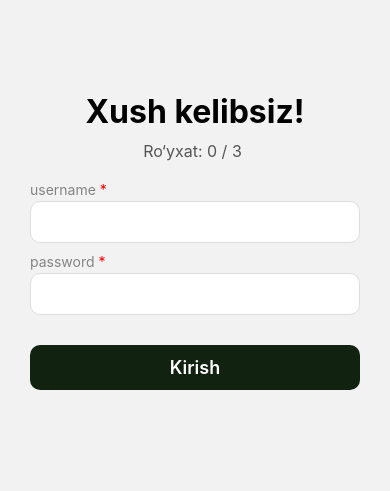
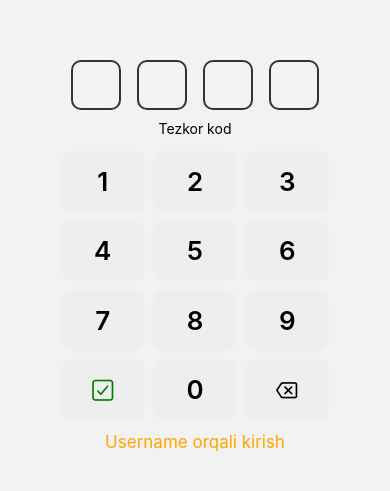
Before and after one commit to Turdiyevv/native-weather, a React Native app: screen /LoginCodePage in a window 390 px wide. Shown: the part 181-672 px from the top of the page. Built offline with nearby package versions, Linux system fonts and the light colour scheme.

Commit message:
login password width code

```diff
--- a/App.tsx
+++ b/App.tsx
@@ -1,4 +1,4 @@
-import React from "react";
+import React, {useEffect, useState} from "react";
 import { NavigationContainer } from "@react-navigation/native";
 import { createNativeStackNavigator } from "@react-navigation/native-stack";
 import { enableScreens } from "react-native-screens";
@@ -14,12 +14,31 @@ import { RootStackParamList } from "./pages/types";
 import FlashMessage from "react-native-flash-message";
 import CustomHeader from "./components/CustomHeader";
 import {Platform, StatusBar, View, StyleSheet} from "react-native";
+import LoginCodePage from "./pages/LoginCodePage";
+import AsyncStorage from "@react-native-async-storage/async-storage";
 
 enableScreens();
 
 const Stack = createNativeStackNavigator<RootStackParamList>();
 
 const App: React.FC = () => {
+    const [initialRoute, setInitialRoute] = useState<keyof RootStackParamList | null>(null);
+    const checkUsers = async () => {
+      const usersStr = await AsyncStorage.getItem("users");
+      const users = usersStr ? JSON.parse(usersStr) : [];
+      if (users.length > 0) {
+        setInitialRoute("LoginCodePage");
+      } else {
+        setInitialRoute("LoginPage");
+      }
+    };
+    useEffect(() => {
+        checkUsers();
+    }, []);
+
+
+  // Hali aniqlanmagan bo‘lsa, hech nima chizmay turamiz
+  if (!initialRoute) return null;
   return (
       <>
         <StatusBar
@@ -28,11 +47,12 @@ const App: React.FC = () => {
         />
         <NavigationContainer>
           <Stack.Navigator
-            initialRouteName="LoginPage"
+            initialRouteName={initialRoute}
             screenOptions={{
               headerShown: true,
             }}
           >
+            <Stack.Screen options={{ headerShown: false }} name="LoginCodePage" component={LoginCodePage} />
             <Stack.Screen options={{ headerShown: false }} name="LoginPage" component={LoginPage} />
             <Stack.Screen
               name="MainPage"
--- a/components/ConfirmModal.tsx
+++ b/components/ConfirmModal.tsx
@@ -41,12 +41,12 @@ export default function ConfirmModal({ visible, message, onConfirm, onCancel }:
 const styles = StyleSheet.create({
     divider: {
       width: 1,
-      backgroundColor: "#e8e8e8",
+      backgroundColor: "#cdcdcd",
       marginVertical: 3,
     },
   overlay: {
     flex:1,
-    backgroundColor: "rgba(108,108,108,0.58)",
+    backgroundColor: "rgba(60,60,60,0.58)",
     justifyContent:"center",
     alignItems:"center",
   },
@@ -75,7 +75,7 @@ const styles = StyleSheet.create({
     alignItems: "center",
   },
   canBtnText: {
-    color: "gray",
+    color: "#000",
     fontSize: 16,
   },
   btnText: {
--- /dev/null
+++ b/components/PasswordCodeInput.tsx
@@ -0,0 +1,121 @@
+import React, {useEffect, useState} from "react";
+import {View, Text, TouchableOpacity, StyleSheet, Vibration} from "react-native";
+import {Ionicons} from "@expo/vector-icons";
+
+export default function PasswordCodeInput({ onComplete, title, color, status }: any) {
+  const [code, setCode] = useState<string>("");
+  useEffect(() => {
+    if (status === true) {
+      setCode("");
+    }
+  }, [status]);
+  const handlePress = (digit: string) => {
+    if (code.length >= 4) return;
+    const newCode = code + digit;
+    setCode(newCode);
+    Vibration.vibrate(30);
+
+  };
+  const getCode = () => {
+    if (code.length === 4) {
+      setTimeout(() => {
+        onComplete(code);
+      }, 150);
+      Vibration.vibrate(40);
+    }
+  }
+  const handleDelete = () => {
+    setCode(code.slice(0, -1));
+    Vibration.vibrate(40);
+  };
+
+  return (
+    <View style={styles.container}>
+      {/* 4 ta katak */}
+      <View style={styles.codeRow}>
+        {[0, 1, 2, 3].map((i) => (
+          <View key={i} style={styles.codeBox}>
+            <Text style={styles.codeText}>{code[i] || ""}</Text>
+          </View>
+        ))}
+      </View>
+        {title ? (
+            <Text style={[styles.title, {color: color}]}>{title}</Text>
+        ) :
+        <Text style={styles.title}>Tezkor kod</Text>}
+      <View style={styles.keyboard}>
+        {[1, 2, 3, 4, 5, 6, 7, 8, 9].map((n) => (
+          <TouchableOpacity
+            key={n}
+            style={styles.key}
+            onPress={() => handlePress(String(n))}
+          >
+            <Text style={styles.keyText}>{n}</Text>
+          </TouchableOpacity>
+        ))}
+
+        <TouchableOpacity style={styles.key} onPress={() => getCode()}>
+            <Ionicons style={styles.keyText} name="checkbox-outline" color="green"/>
+        </TouchableOpacity>
+        <TouchableOpacity style={styles.key} onPress={() => handlePress("0")}>
+          <Text style={styles.keyText}>0</Text>
+        </TouchableOpacity>
+        <TouchableOpacity style={styles.key} onPress={handleDelete}>
+            <Ionicons style={styles.keyText} name="backspace-outline"/>
+        </TouchableOpacity>
+      </View>
+    </View>
+  );
+}
+
+const styles = StyleSheet.create({
+  container: { alignItems: "center", marginTop: 30 },
+
+  codeRow: {
+    flexDirection: "row",
+    justifyContent: "center",
+    marginBottom: 10,
+  },
+  title:{
+      marginBottom:10,
+  },
+  codeBox: {
+    width: 50,
+    height: 50,
+    borderWidth: 2,
+    borderColor: "#333",
+    borderRadius: 10,
+    marginHorizontal: 8,
+    justifyContent: "center",
+    alignItems: "center",
+  },
+  codeText: {
+    fontSize: 28,
+    fontWeight: "500",
+    color: "#111",
+  },
+
+  keyboard: {
+    width: "80%",
+    flexDirection: "row",
+    flexWrap: "wrap",
+    justifyContent: "center",
+  },
+  key: {
+    width: "30%",
+    paddingVertical: 15,
+    margin: "1.5%",
+    backgroundColor: "#eee",
+    borderRadius: 12,
+    justifyContent: "center",
+    alignItems: "center",
+  },
+  keyText: {
+    fontSize: 26,
+    fontWeight: "600",
+  },
+  keyEmpty: {
+    width: "30%",
+    margin: "1.5%",
+  },
+});
--- a/components/TextField.tsx
+++ b/components/TextField.tsx
@@ -8,6 +8,7 @@ interface TextFieldProps extends TextInputProps {
   placeholder?: string;
   required?: boolean;
   errorMessage?: string;
+  minLength?: number;
 }
 
 export default function TextField({
@@ -17,11 +18,13 @@ export default function TextField({
   placeholder,
   required = false,
   errorMessage = "Bu maydon to‘ldirilishi shart!",
+  minLength = 6,
   ...rest
 }: TextFieldProps) {
   const [touched, setTouched] = useState(false);
 
   const showError = required && touched && value.trim().length === 0;
+  const showMinLengthError = touched && value.length > 0 && value.length < minLength;
 
   return (
     <View style={{ width: "100%", marginBottom: 10 }}>
@@ -33,7 +36,7 @@ export default function TextField({
         style={[
           styles.input,
             { color: "#121" },
-          showError && styles.errorBorder
+          (showError || showMinLengthError) && styles.errorBorder
         ]}
         cursorColor="#000"
         selectionColor="#000"
@@ -49,6 +52,11 @@ export default function TextField({
 
       {showError && (
         <Text style={styles.errorText}>{errorMessage}</Text>
+      )}
+      {showMinLengthError && (
+        <Text style={styles.errorText}>
+          {label} kamida {minLength} ta belgi bo'lishi kerak
+        </Text>
       )}
     </View>
   );
--- a/pages/LogIn.tsx
+++ b/pages/LogIn.tsx
@@ -6,7 +6,7 @@ import {
   StyleSheet,
   KeyboardAvoidingView,
   Platform,
-  ScrollView
+  ScrollView, BackHandler
 } from "react-native";
 import AsyncStorage from "@react-native-async-storage/async-storage";
 import { showMessage } from "react-native-flash-message";
@@ -17,6 +17,7 @@ import {maskPassword} from "../utills/utill";
 export default function LoginPage({ navigation }: any) {
   const [username, setUsername] = useState("");
   const [password, setPassword] = useState("");
+  const [passwordCode, setPasswordCode] = useState("");
   const [userCount, setUserCount] = useState(0);
   const [modalVisible, setModalVisible] = React.useState(false);
   const [pass, setPass] = useState("");
@@ -29,8 +30,23 @@ export default function LoginPage({ navigation }: any) {
     loadCount();
   }, []);
 
+  useEffect(() => {
+    const onBackPress = () => {
+      navigation.replace("LoginCodePage");
+      return true;
+    };
+    const backHandler = BackHandler.addEventListener(
+      "hardwareBackPress",
+      onBackPress
+    );
+    return () => backHandler.remove();
+  }, []);
+
   const handleLogin = async () => {
     if (!username.trim() || !password.trim()) {
+      return;
+    }
+    if (username.trim().length < 6 || password.trim().length < 6) {
       return;
     }
     try {
@@ -59,7 +75,6 @@ export default function LoginPage({ navigation }: any) {
         });
         return;
       }
-
       const userToSet = existingUser || null;
       if (userToSet) {
         await AsyncStorage.setItem("activeUser", JSON.stringify(userToSet));
@@ -88,7 +103,7 @@ export default function LoginPage({ navigation }: any) {
         <View style={styles.container}>
           <Text style={styles.title}>Xush kelibsiz!</Text>
           <View style={styles.countBox}>
-            <Text style={styles.count}>Ro‘yxat: {userCount} / 3</Text>
+            <Text style={styles.count}>Hisoblar: {userCount} / 3</Text>
             <Text style={styles.pass}> {pass}</Text>
           </View>
           <TextField
@@ -96,6 +111,7 @@ export default function LoginPage({ navigation }: any) {
             value={username}
             onChangeText={setUsername}
             required
+            minLength={6}
           />
           <TextField
             label={"password"}
@@ -103,6 +119,7 @@ export default function LoginPage({ navigation }: any) {
             secureTextEntry
             onChangeText={setPassword}
             required
+            minLength={6}
           />
           <TouchableOpacity style={styles.btn} onPress={handleLogin}>
             <Text style={styles.btnText}>Kirish</Text>
@@ -119,6 +136,7 @@ export default function LoginPage({ navigation }: any) {
             const newUser = {
               username,
               password,
+              passwordCode,
               userinfo: {
                 firstName: "",
                 lastName: "",
--- /dev/null
+++ b/pages/LoginCodePage.tsx
@@ -0,0 +1,64 @@
+import React, { useState } from "react";
+import { View, Text, StyleSheet, TouchableOpacity } from "react-native";
+import PasswordCodeInput from "../components/PasswordCodeInput";
+import AsyncStorage from "@react-native-async-storage/async-storage";
+
+export default function LoginCodePage({ navigation }: any) {
+  const [statusTitle, setStatusTitle] = useState("");
+  const [statusColor, setStatusColor] = useState("");
+  const [resetCode, setResetCode] = useState(false);
+
+  const handleCode = async (code: string) => {
+    const usersStr = await AsyncStorage.getItem("users");
+    const users = usersStr ? JSON.parse(usersStr) : [];
+
+    const matchedUser = users.find((u: any) => u.passwordCode === code);
+
+    if (matchedUser) {
+      await AsyncStorage.setItem("activeUser", JSON.stringify(matchedUser));
+      setStatusTitle("✔ Tasdiqlandi");
+      setStatusColor("green");
+      setResetCode(false);
+      setTimeout(() => {
+        setResetCode(true);
+        setStatusTitle("");
+        setStatusColor("");
+        navigation.replace("MainPage");
+      }, 800);
+    } else {
+      setStatusTitle("✖ Tasdiqlanmadi");
+      setStatusColor("red");
+      setResetCode(false);
+      setTimeout(() => {
+        setResetCode(true);
+        setStatusTitle("");
+        setStatusColor("");
+      }, 800);
+    }
+  };
+
+  return (
+    <View style={styles.container}>
+      <PasswordCodeInput
+        onComplete={handleCode}
+        title={statusTitle}
+        color={statusColor}
+        status={resetCode}
+      />
+      <TouchableOpacity onPress={() => navigation.replace("LoginPage")}>
+        <Text style={styles.closeBox}>Username orqali kirish</Text>
+      </TouchableOpacity>
+    </View>
+  );
+}
+
+const styles = StyleSheet.create({
+  container: { flex: 1, justifyContent: "center", paddingHorizontal: 20 },
+  closeBox: {
+    color: "orange",
+    fontSize: 17,
+    marginTop: 8,
+    justifyContent: "center",
+    marginHorizontal: "auto",
+  },
+});
--- a/pages/Main.tsx
+++ b/pages/Main.tsx
@@ -209,7 +209,7 @@ export default function MainPage({ navigation }) {
             )}
           </TouchableOpacity>
         </View>
-        <SectionList
+        <SectionList style={{marginBottom: 65}}
           sections={groupedTasks}
           keyExtractor={(item) => item.id}
           renderSectionHeader={({ section }) => (
--- a/pages/ProfileViewPage.tsx
+++ b/pages/ProfileViewPage.tsx
@@ -18,6 +18,7 @@ import { logout } from "../utills/LogOut";
 import { Ionicons } from "@expo/vector-icons";
 import ConfirmModal from "../components/ConfirmModal";
 import {showMessage} from "react-native-flash-message";
+import PasswordCodeInput from "../components/PasswordCodeInput";
 
 const screenWidth = Dimensions.get("window").width;
 
@@ -29,6 +30,10 @@ export function ProfileViewPage() {
   const avatarAnim = useRef(new Animated.Value(0)).current;
   const [modalVisible, setModalVisible] = useState(false);
   const [deleteModalVisible, setDeleteModalVisible] = useState(false);
+  const [passwordCode, setPasswordCode] = useState("");
+  const [statusTitle, setStatusTitle] = useState("");
+  const [statusColor, setStatusColor] = useState("");
+  const [passwordBoxVisible, setPasswordBoxVisible] = useState(false);
 
   const loadActiveUser = async () => {
     try {
@@ -102,6 +107,9 @@ export function ProfileViewPage() {
     });
     navigation.replace("LoginPage");
   };
+  const openPasswordBox = async () => {
+    setPasswordBoxVisible(!passwordBoxVisible);
+  }
 
   return (
     <ScrollView
@@ -146,6 +154,22 @@ export function ProfileViewPage() {
       </View>
 
       <View style={styles.infoBox}>
+        <View style={styles.btns}>
+          <TouchableOpacity
+            style={styles.editButton}
+            onPress={() => navigation.navigate("ProfileEdit")}
+          >
+            <Text style={styles.editText}>Tahrirlash</Text>
+            <Ionicons name="pencil" size={14} color="#121" />
+          </TouchableOpacity>
+          <TouchableOpacity
+            style={styles.outButton}
+            onPress={() => setModalVisible(true)}
+          >
+            <Text style={styles.outText}>Chiqish</Text>
+            <Ionicons name="log-out" size={14} color="red" />
+          </TouchableOpacity>
+        </View>
         <Text style={styles.label}>Telefon:</Text>
         <Text style={styles.value}>{user?.phone}</Text>
 
@@ -158,9 +182,12 @@ export function ProfileViewPage() {
 
       <View style={styles.infoBox}>
         <View style={styles.settingsText}>
-          <Ionicons name="settings" size={24} color="#555"/>
+          <Ionicons name="settings" size={20} color="#555"/>
           <Text style={styles.settingsTitle}>Sozlamalar</Text>
         </View>
+        <TouchableOpacity onPress={openPasswordBox}>
+          <Text style={styles.loginCode}>Oson kirish kodi</Text>
+        </TouchableOpacity>
         <TouchableOpacity onPress={deleteAccount}>
           <Text style={styles.deleteText}>Hisobni butunlay o'chirish</Text>
         </TouchableOpacity>
@@ -169,22 +196,60 @@ export function ProfileViewPage() {
         {/*</TouchableOpacity>*/}
       </View>
 
-      <View style={styles.btns}>
-        <TouchableOpacity
-          style={styles.editButton}
-          onPress={() => navigation.navigate("ProfileEdit")}
-        >
-          <Text style={styles.editText}>Tahrirlash</Text>
-        </TouchableOpacity>
-        <TouchableOpacity
-          style={styles.outButton}
-          onPress={() => setModalVisible(true)}
-        >
-          <Text style={styles.outText}>Chiqish</Text>
-        </TouchableOpacity>
-      </View>
 
-      {/* Logout confirm modal */}
+      {passwordBoxVisible && (
+        <View style={styles.infoBox}>
+          <PasswordCodeInput
+            onComplete={async (code) => {
+              setPasswordCode(code);
+
+              const activeUserStr = await AsyncStorage.getItem("activeUser");
+              const activeUser = activeUserStr ? JSON.parse(activeUserStr) : null;
+              if (!activeUser) return;
+
+              const usersStr = await AsyncStorage.getItem("users");
+              let users = usersStr ? JSON.parse(usersStr) : [];
+
+              // Kod boshqa userlarda mavjudligini tekshirish
+              const isCodeTaken = users.some(
+                (u: any) => u.username !== activeUser.username && u.passwordCode === code
+              );
+
+              if (isCodeTaken) {
+                setStatusTitle("⚠ Allaqachon egallangan");
+                setStatusColor("orange");
+                setTimeout(() => {
+                  setStatusTitle("");
+                  setStatusColor("");
+                }, 2000);
+                return;
+              }
+
+              // Agar kod erkin bo‘lsa, activeUser ga qo‘shish
+              activeUser.passwordCode = code;
+              const updatedUsers = users.map((u: any) =>
+                u.username === activeUser.username ? activeUser : u
+              );
+
+              await AsyncStorage.setItem("users", JSON.stringify(updatedUsers));
+              await AsyncStorage.setItem("activeUser", JSON.stringify(activeUser));
+
+              setStatusTitle("✔ Tasdiqlandi");
+              setStatusColor("green");
+              setTimeout(() => {
+                setStatusTitle("");
+                setStatusColor("");
+                openPasswordBox();
+              }, 2000);
+            }}
+            title={statusTitle}
+            color={statusColor}
+          />
+          <TouchableOpacity onPress={openPasswordBox}>
+            <Text style={styles.closeBox}>Yopish</Text>
+          </TouchableOpacity>
+        </View>
+      )}
       <ConfirmModal
         visible={modalVisible}
         message="Ishonchingiz komilmi?"
@@ -194,7 +259,6 @@ export function ProfileViewPage() {
         }}
         onCancel={() => setModalVisible(false)}
       />
-      {/* Delete account confirm modal */}
       <ConfirmModal
         visible={deleteModalVisible}
         message="Hisobni butunlay o‘chirmoqchimisiz?"
@@ -238,23 +302,31 @@ const styles = StyleSheet.create({
     justifyContent: "space-between",
   },
   editButton: {
-    backgroundColor: "#121",
-    padding: 10,
+    paddingHorizontal: 10,
+    flexDirection: "row",
+    justifyContent: "space-between",
+    backgroundColor: "#bcddbc",
+    padding: 6,
     borderRadius: 10,
     width: "48%",
     alignItems: "center"
   },
   outButton: {
-    backgroundColor: "#fff",
-    padding: 10,
+    paddingHorizontal: 10,
+    flexDirection: "row",
+    justifyContent: "space-between",
+    backgroundColor: "#fbd1d1",
+    padding: 6,
     borderRadius: 10,
     width: "48%",
     alignItems: "center"
   },
-  editText: { color: "white", fontSize: 18 },
-  outText: { color: "red", fontSize: 18 },
+  editText: { color: "#121", fontSize: 14 },
+  outText: { color: "red", fontSize: 14 },
   settings: { marginTop: 20 },
-  settingsText: { flexDirection: "row", justifyContent: "flex-start" },
-  settingsTitle: { fontSize: 18, marginLeft: 3, marginBottom: 8 },
-  deleteText: { color: "red", fontSize: 16, textDecorationLine: "underline" },
+  settingsText: { flexDirection: "row", justifyContent: "flex-start", alignItems: "center", marginBottom: 8 },
+  settingsTitle: { fontSize: 18, marginLeft: 3 },
+  loginCode: { color: "blue", fontSize: 17, textDecorationLine: "underline" },
+  deleteText: { color: "red", fontSize: 17, textDecorationLine: "underline",marginTop:10 },
+  closeBox: { color: "red", fontSize: 16, marginTop: 6, justifyContent: "center", marginHorizontal: "auto" },
 });
--- a/pages/types.ts
+++ b/pages/types.ts
@@ -7,4 +7,5 @@ export type RootStackParamList = {
   Chat: undefined;
   Support: undefined;
   Bussiness: undefined;
+  LoginCodePage: undefined;
 };
--- a/utills/LogOut.tsx
+++ b/utills/LogOut.tsx
@@ -3,11 +3,10 @@ import { CommonActions, useNavigation } from "@react-navigation/native";
 
 export const logout = async (navigation: any) => {
   try {
-    // await AsyncStorage.clear();
     navigation.dispatch(
       CommonActions.reset({
         index: 0,
-        routes: [{ name: "LoginPage" }],
+        routes: [{ name: "LoginCodePage" }],
       })
     );
   } catch (error) {
```
